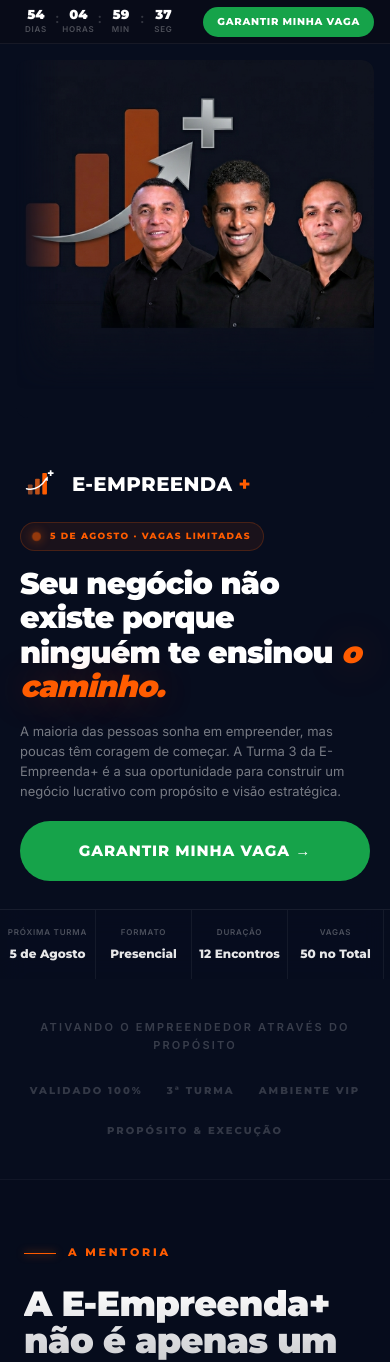
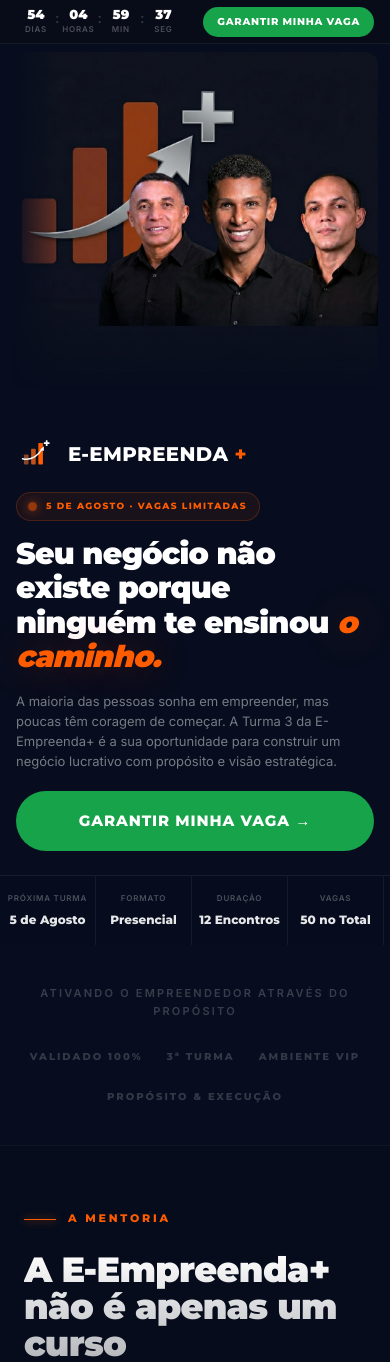
Before and after one commit to pluppex-art/E-EMPREENDA-Plus, a React (Vite) app: page / in a window 390 px wide. Shown: the top 1362 px of the page. Built offline with nearby package versions, Linux system fonts and the light colour scheme; no server answers; the database is empty.

Commit message:
style: update padding values in home page hero section for improved mobile spacing

```diff
--- a/src/pages/Home/Home.module.css
+++ b/src/pages/Home/Home.module.css
@@ -721,20 +721,20 @@
   .heroRight {
     grid-column: 1;
     grid-row: 1;
-    padding: 24px 28px 0;
+    padding: 12px 20px 0;
     justify-content: center;
   }
   .heroPhoto { border-radius: 12px; }
   .heroLeft {
     grid-column: 1;
     grid-row: 2;
-    padding: 32px 0 0;
+    padding: 12px 0 0;
   }
   .heroStats {
     grid-column: 1;
     grid-row: 3;
   }
-  .heroContent { padding: 0 28px; max-width: 100%; }
+  .heroContent { padding: 0 20px; max-width: 100%; }
 
   .pillarsGrid { grid-template-columns: repeat(2, 1fr); }
   .programsGrid { grid-template-columns: 1fr; gap: 40px; }
@@ -822,8 +822,8 @@
   .sectionH2 { font-size: clamp(24px, 9vw, 36px); }
 
   /* Hero */
-  .heroRight { padding: 16px 16px 0; }
-  .heroContent { padding: 20px 20px 28px; }
+  .heroRight { padding: 8px 12px 0; }
+  .heroContent { padding: 10px 16px 24px; }
   .heroH1 { font-size: clamp(22px, 8vw, 30px); line-height: 1.15; }
   .heroSub { font-size: 13px; margin-bottom: 20px; }
   .heroTag { font-size: 9px; padding: 6px 12px; margin-bottom: 16px; }
```
